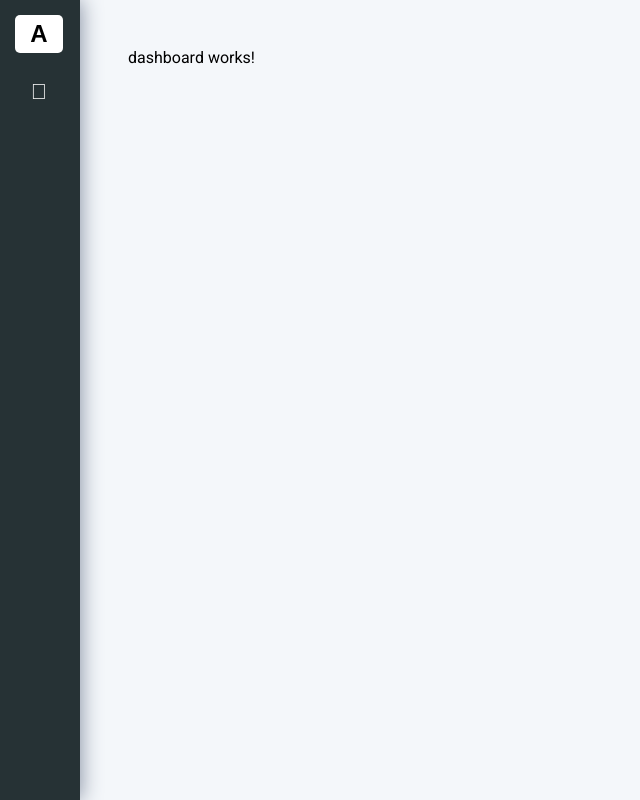
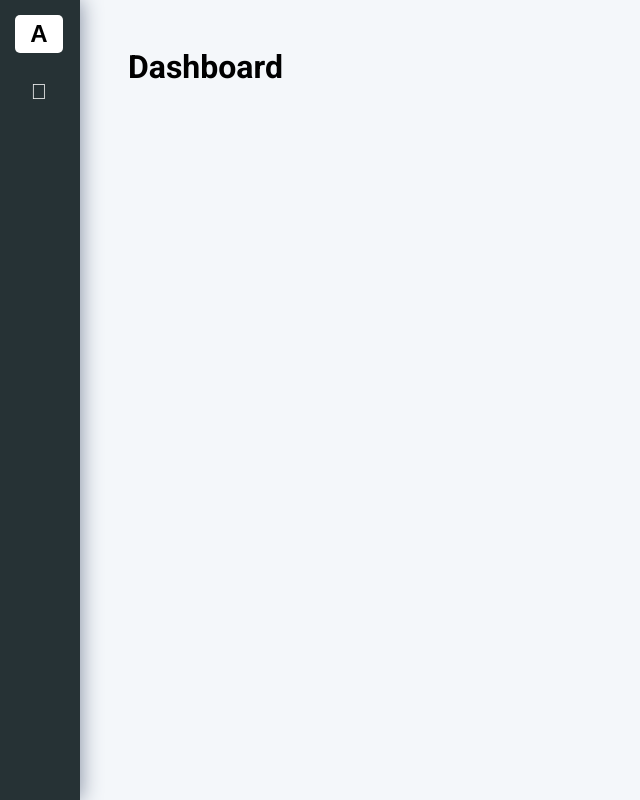
Before and after one commit to JAMAL-MOHAMED-JALDESA-2893/Responsive-sidenav-angular, an Angular app: page /dashboard in a window 1280 px wide. Shown: the whole page, without its empty margins (0-640 px from the left). Built offline with nearby package versions, Linux system fonts and the light colour scheme.

Commit message:
add html element to the dashboard html component

```diff
--- a/src/app/dashboard/dashboard.component.html
+++ b/src/app/dashboard/dashboard.component.html
@@ -1 +1 @@
-<p>dashboard works!</p>
+<h1>Dashboard</h1>
```
